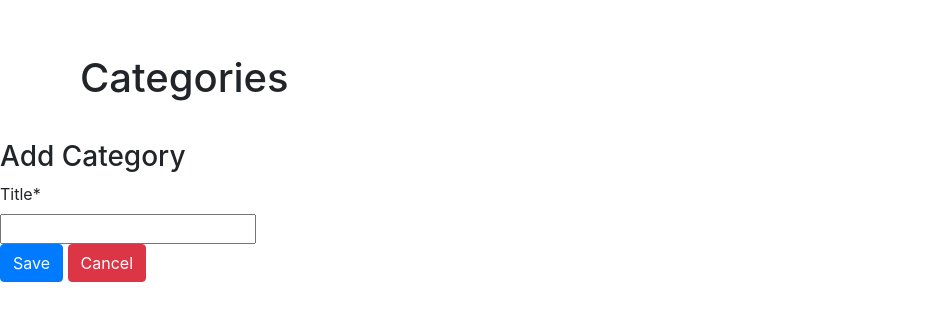
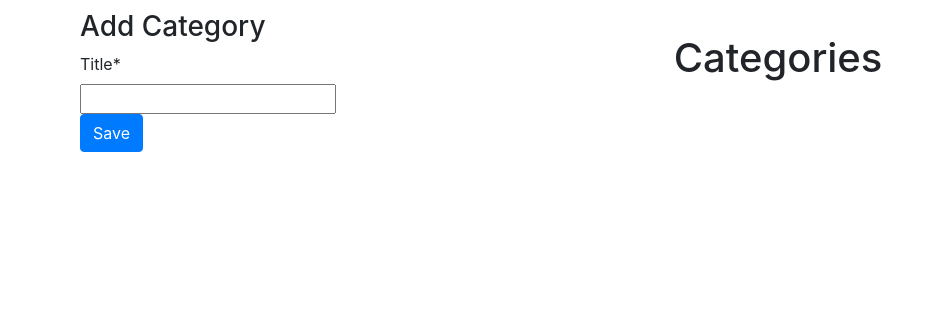
Before and after one commit to KarolinaGrin/Final_project, a Django app: page /category/ in a window 1280 px wide. Shown: the part 56-377 px from the top of the page, without its empty margins (0-944 px from the left). Run offline with Django 4.2, Linux system fonts and the light colour scheme; the visitor is signed in with stand-in values (Sample User, id 1); data that the repository does not hold is empty; some libraries are stand-ins or nearby versions.

Commit message:
Bandymas sutvarkytis Categories CSS

```diff
--- a/notes/static/css/main.css
+++ b/notes/static/css/main.css
@@ -1,6 +1,6 @@
 .container {
     display: grid;
-    grid-template-columns: 3;
+    grid-template-rows: 3;
     grid-gap: 20px;
     padding: 10px;
 }
@@ -30,13 +30,13 @@
 
 .categories2 {
 
-    display: grid;
-    grid-template-columns: 3;
+    grid-column: 2/2;
+    grid-row: 1/3;
 }
 
 .categories1 {
 
-    grid-column: 3/3;
-    grid-row: 3/3;
+    grid-column: 1/2;
+    grid-row: 1/3;
 
 }
--- a/notes/templates/base.html
+++ b/notes/templates/base.html
@@ -41,8 +41,8 @@
             </ul>
         </nav>
     </header>
-    {% block body%}
-    {% endblock body%}
+        {% block body%}
+        {% endblock body%}
     <script src="{% static 'js/index.js' %}"></script>
 </body>
 </html>
--- a/notes/templates/notes/category.html
+++ b/notes/templates/notes/category.html
@@ -2,6 +2,7 @@
 {% load crispy_forms_tags %}
 {% block body %}
         <div class="container">
+            <div class="categories2">
                 <br>
                 <h1>Categories</h1>
                 <div class="categories">
@@ -20,6 +21,8 @@
                 {% endif %}
                 </div>
             </div>
+
+            <div class="categories1">
                 <div class="add-modal" id="add-modal">
                     <div class="form">
                         <form action="" method="POST">
@@ -28,11 +31,11 @@
                             {{form | crispy}}
                             <div class="form-group">
                                 <button type="submit" class="btn btn-primary">Save</button>
-                    <button type="button" class="btn btn-danger close-btn" onclick="closeModal('add-modal')">Cancel</button>
                             </div>
                         </form>
                     </div>
                 </div>
+            </div>
+        </div>
 
-    <script src="js/index.js"></script>
 {% endblock body %}
```
Lines whose indentation alone changed are shown as unchanged.
